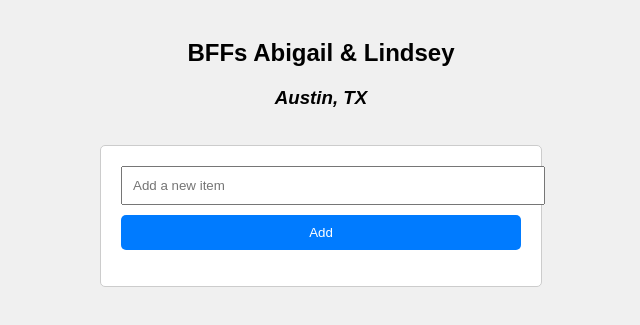
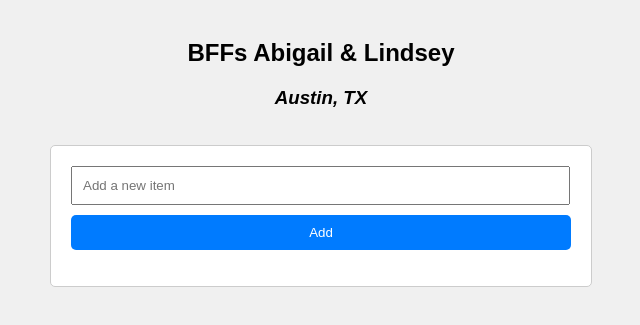
Before and after one commit to AGHenderson97/SummerTripBucketList, a plain HTML site: page index.html in a window 1280 px wide. Shown: the part 79-404 px from the top of the page, without its empty margins (319-959 px from the left). Drawn offline with Linux system fonts and the light colour scheme.

Commit message:
Adjusted container box size

```diff
--- a/styles.css
+++ b/styles.css
@@ -9,7 +9,7 @@ body {
   }
 
   .bucket-list {
-    max-width: 400px;
+    max-width: 500px;
     margin: 0 auto;
     padding: 20px;
     border: 1px solid #ccc;
@@ -18,7 +18,7 @@ body {
   }
 
   #new-item {
-    width: 100%;
+    width: 95%;
     padding: 10px;
     margin-bottom: 10px;
   }
```
